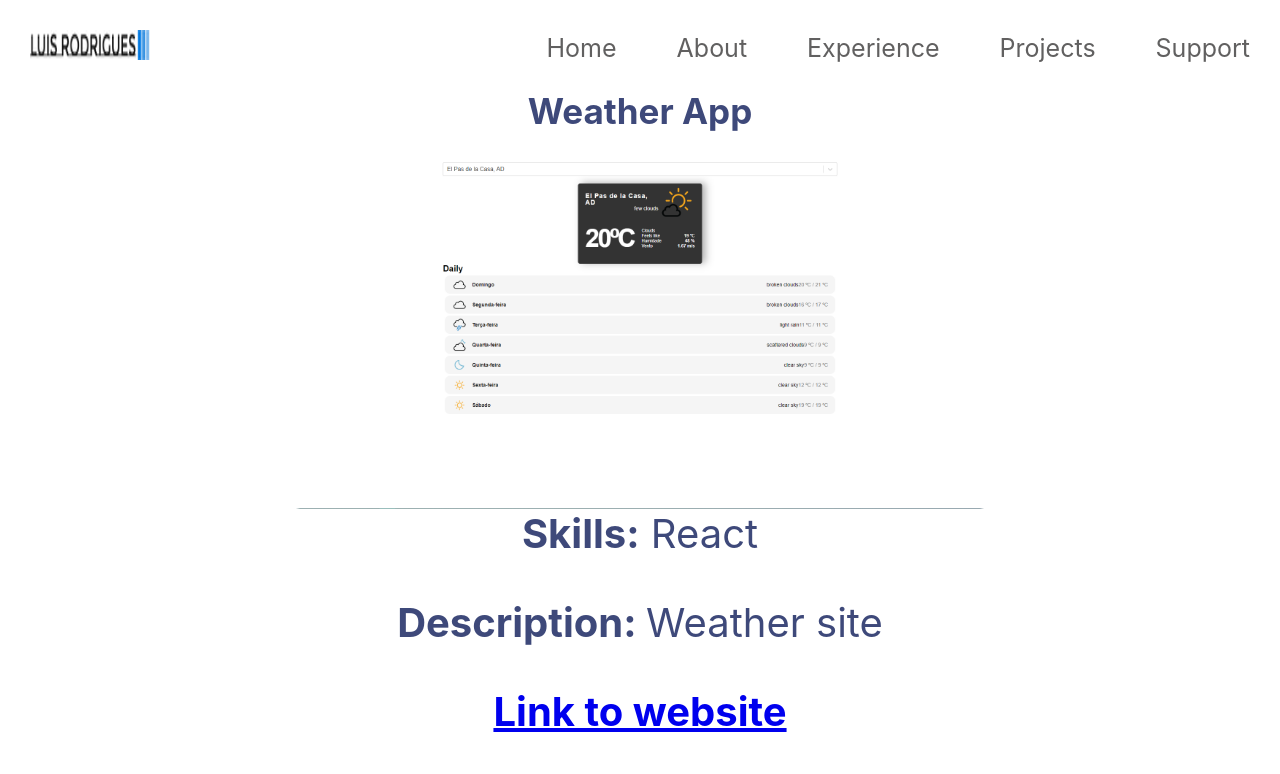
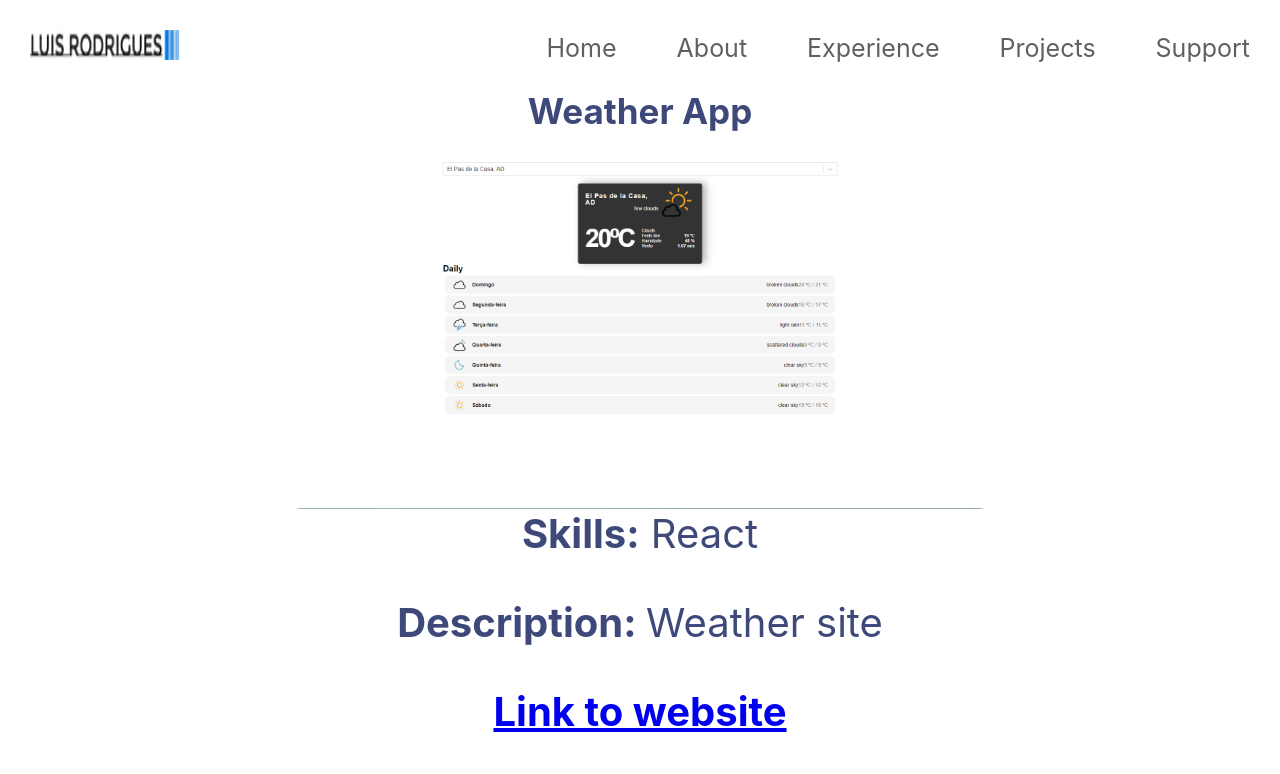
Before and after one commit to LuisPedro01/MyPortefolio, a React (Create React App) app: page /project/1 in a window 1280 px wide. Shown: the top 774 px of the page. Built offline with nearby package versions, Linux system fonts and the light colour scheme.

Commit message:
size logo

```diff
--- a/src/assets/NavBar.css
+++ b/src/assets/NavBar.css
@@ -64,10 +64,6 @@
     height: 90vh;
   }
 
-  #open .navbar{
-    content: "Luís Rodrigues";
-  }
-
   #open .links {
     flex-direction: column;
     justify-content: flex-start;
@@ -109,18 +105,6 @@
     .hiddenLinks {
       display: none;
     }
-
-    #open {
-      height: 100px;
-    }
-
-    #open.navbar{
-      height: 500px;
-      margin-top: 5px;
-    }
-
-
-
   }
 
   #open .hide{
@@ -128,15 +112,11 @@
   }
 
   .narrow{
-    width: 100%;
-
+    width: 200px;
     padding-right: 120px;
-
   }
 
   .img{
     height: 30px;
-    width: 120px;
-    cursor: pointer;
-    background-color: none;
+    width: 150px;
   }
```
Also changed, not shown: src/components/NavBar.js (line endings or trailing spaces).
